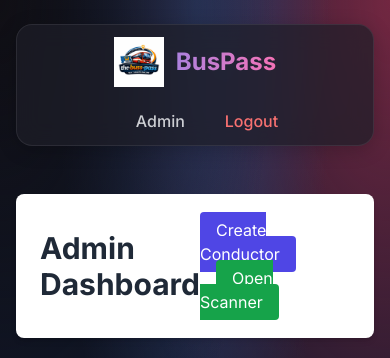
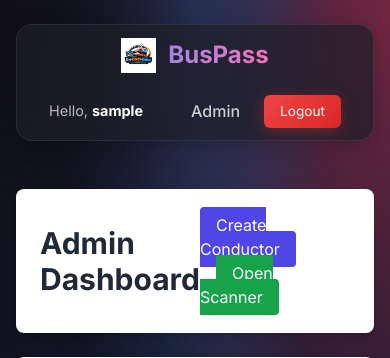
Before and after one commit to JiniyasSuthar-2001/The-Bus-Pass, a Django app: page /admin-dashboard/ in a window 390 px wide; the page is wider, and only the part inside the window is pictured. Shown: the top 358 px of that part. Run offline with Django 5.2, Linux system fonts and the light colour scheme; the visitor is signed in with stand-in values (Sample User, id 1); data comes from the database, SQL or seed files in the repository; data that the repository does not hold is empty; some libraries are stand-ins or nearby versions.

Commit message:
Resize logo to 35px and fix navbar clear layout

```diff
--- a/core/templates/base.html
+++ b/core/templates/base.html
@@ -40,10 +40,10 @@
                     </a>
                 </div>
 
-                <div class="nav-links flex flex-wrap justify-center items-center gap-4 md:gap-6">
+                <div class="nav-links" style="display: flex; align-items: center; gap: 1.5rem;">
                     {% if user.is_authenticated %}
-                    <span class="text-white hidden sm:inline" style="opacity: 0.8;">Hello, <strong>{{ user.username
-                            }}</strong></span>
+                    <span style="color: rgba(255,255,255,0.7); font-size: 0.9rem;">Hello, <strong
+                            style="color: white;">{{ user.username }}</strong></span>
 
                     {% if user.role == 'ADMIN' or user.is_superuser %}
                     <a href="{% url 'admin_dashboard' %}">Admin</a>
@@ -53,10 +53,10 @@
                     <a href="{% url 'user_dashboard' %}">My Pass</a>
                     {% endif %}
 
-                    <form action="{% url 'logout' %}" method="post" class="inline">
+                    <form action="{% url 'logout' %}" method="post" style="margin: 0;">
                         {% csrf_token %}
-                        <button type="submit" class="text-red-400 font-medium hover:text-red-300 transition"
-                            style="background: none; border: none; cursor: pointer; margin-left: 1.5rem;">Logout</button>
+                        <button type="submit" class="btn-danger"
+                            style="padding: 0.4rem 1rem; font-size: 0.85rem; border-radius: 6px;">Logout</button>
                     </form>
                     {% else %}
                     <a href="{% url 'login' %}" style="margin-right: 1rem;">Login</a>
--- a/static/style.css
+++ b/static/style.css
@@ -88,7 +88,7 @@
 
 /* Logo Image in Navbar */
 .nav-logo-img {
-    height: 50px;
+    height: 35px;
     /* Increased slightly for recognizability */
     width: auto;
     vertical-align: middle;
```
